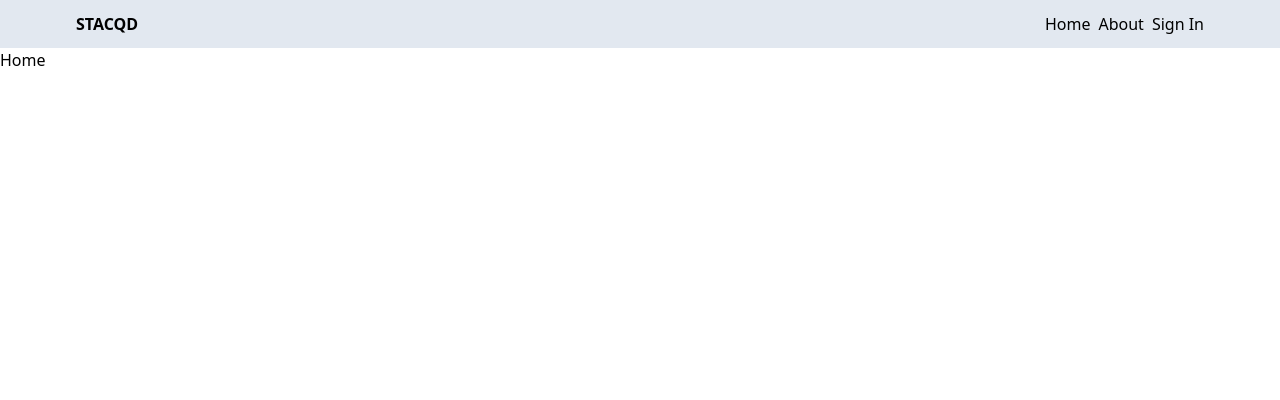
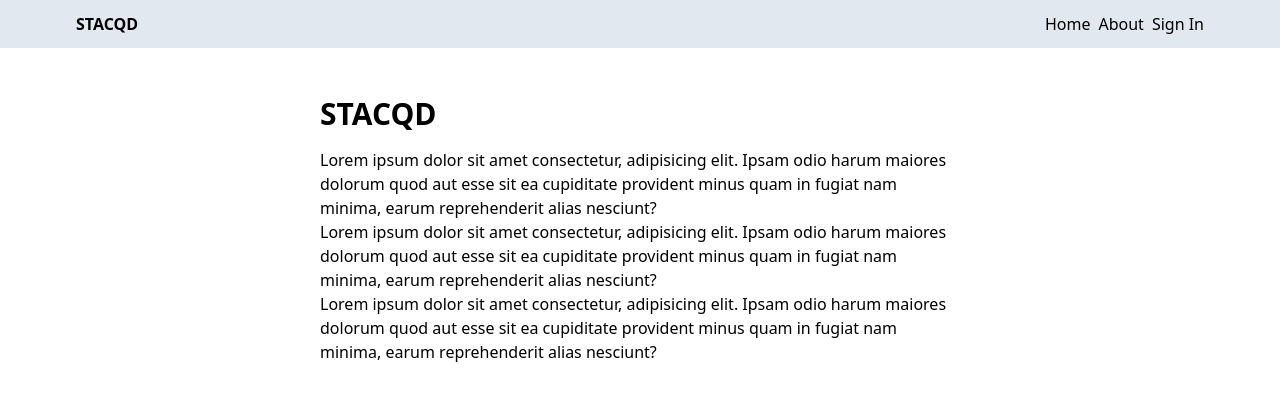
Before and after one commit to nvhiii/stacqd, a React (Vite) app in the folder client/: page / in a window 1280 px wide. Shown: the top 400 px of the page. Built offline with nearby package versions, Linux system fonts and the light colour scheme; no server answers.

Commit message:
updated home page

```diff
--- a/client/src/pages/Home.tsx
+++ b/client/src/pages/Home.tsx
@@ -1,5 +1,24 @@
 import React from "react";
 
 export default function Home() {
-  return <div>Home</div>;
+  return (
+    <div className="px-4 py-12 max-w-2xl mx-auto">
+      <h1 className="text-3xl font-bold mb-4">STACQD</h1>
+      <p>
+        Lorem ipsum dolor sit amet consectetur, adipisicing elit. Ipsam odio
+        harum maiores dolorum quod aut esse sit ea cupiditate provident minus
+        quam in fugiat nam minima, earum reprehenderit alias nesciunt?
+      </p>
+      <p>
+        Lorem ipsum dolor sit amet consectetur, adipisicing elit. Ipsam odio
+        harum maiores dolorum quod aut esse sit ea cupiditate provident minus
+        quam in fugiat nam minima, earum reprehenderit alias nesciunt?
+      </p>
+      <p>
+        Lorem ipsum dolor sit amet consectetur, adipisicing elit. Ipsam odio
+        harum maiores dolorum quod aut esse sit ea cupiditate provident minus
+        quam in fugiat nam minima, earum reprehenderit alias nesciunt?
+      </p>
+    </div>
+  );
 }
```
